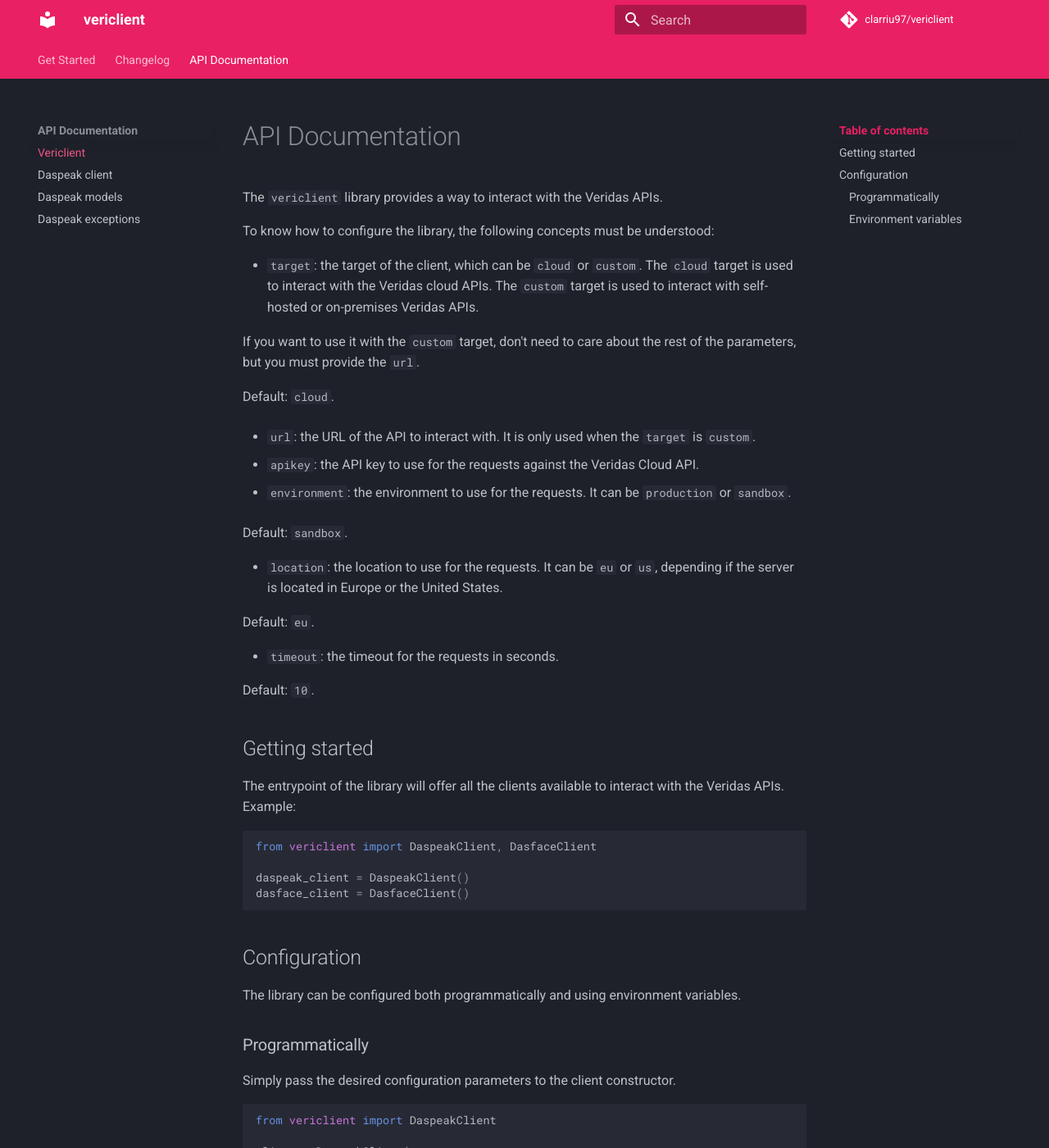
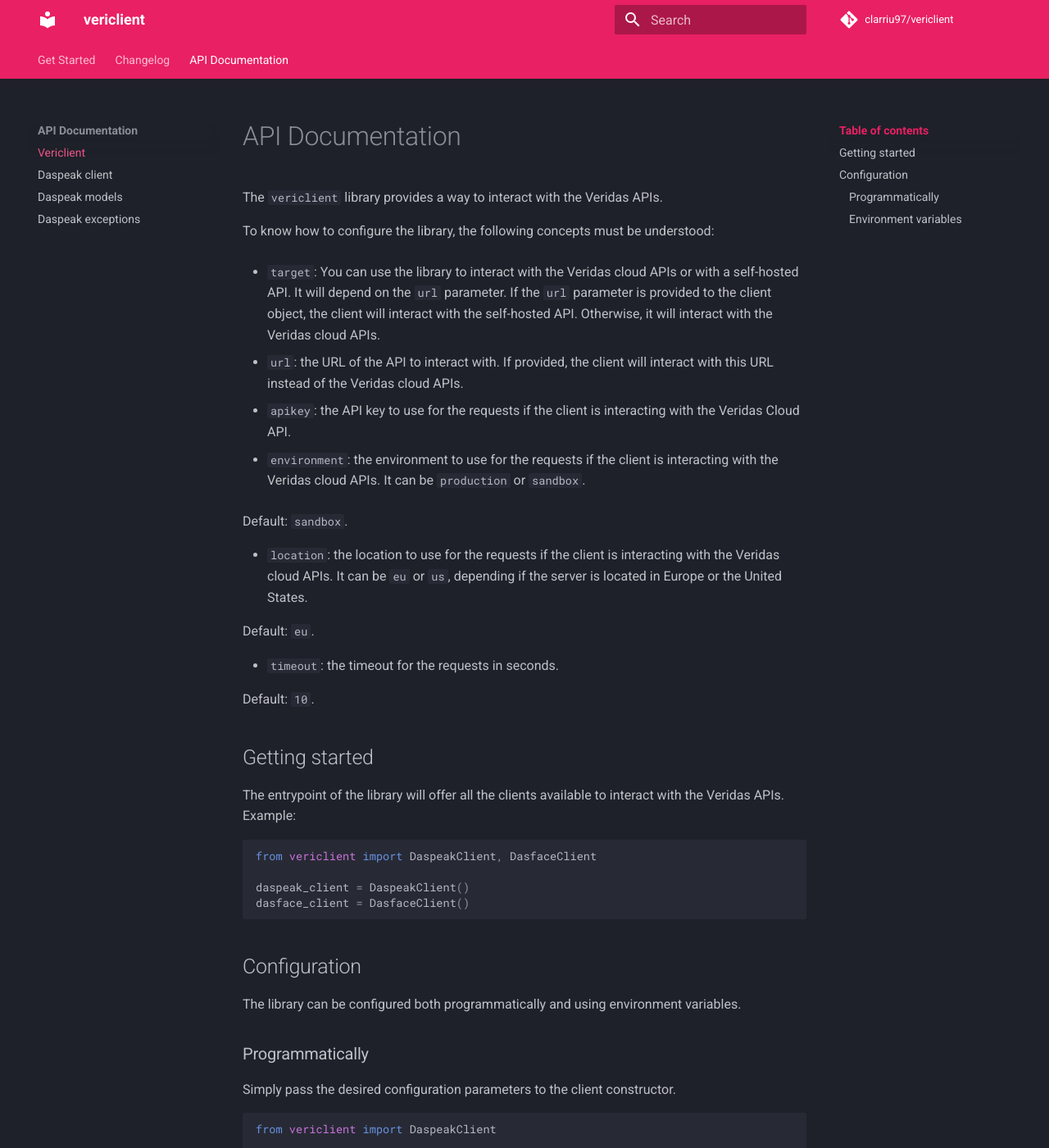
Before and after one commit to clarriu97/vericlient, an MkDocs documentation site: the page built from docs/api_docs/vericlient.md, in a window 1280 px wide and 1400 px high. Shown: the whole window at 82% size. Built offline with MkDocs 1.6.1 and Material for MkDocs 9.7.7, drawn with Linux system fonts in a browser that asks for light colours; comment, search, counter and statistics services are not loaded; some of the changed text lies outside the part shown.

Commit message:
removed tarjet var from client object as it was not necessary

```diff
--- a/docs/api_docs/vericlient.md
+++ b/docs/api_docs/vericlient.md
@@ -4,27 +4,25 @@ The `vericlient` library provides a way to interact with the Veridas APIs.
 
 To know how to configure the library, the following concepts must be understood:
 
-- `target`: the target of the client, which can be `cloud` or `custom`.
-  The `cloud` target is used to interact with the Veridas cloud APIs.
-  The `custom` target is used to interact with self-hosted or on-premises
-  Veridas APIs.
+- `target`: You can use the library to interact with the Veridas cloud APIs or with a
+  self-hosted API. It will depend on the `url` parameter. If the `url` parameter
+  is provided to the client object, the client will interact with the self-hosted
+  API. Otherwise, it will interact with the Veridas cloud APIs.
 
-  If you want to use it with the `custom` target, don't need to care about the
-  rest of the parameters, but you must provide the `url`.
+- `url`: the URL of the API to interact with. If provided, the client will
+  interact with this URL instead of the Veridas cloud APIs.
 
-  Default: `cloud`.
+- `apikey`: the API key to use for the requests if the client is interacting
+  with the Veridas Cloud API.
 
-- `url`: the URL of the API to interact with. It is only used when the `target`
-  is `custom`.
-
-- `apikey`: the API key to use for the requests against the Veridas Cloud API.
-
-- `environment`: the environment to use for the requests. It can be `production`
+- `environment`: the environment to use for the requests if the client is
+  interacting with the Veridas cloud APIs. It can be `production`
   or `sandbox`.
 
   Default: `sandbox`.
 
-- `location`: the location to use for the requests. It can be `eu` or `us`,
+- `location`: the location to use for the requests if the client is interacting
+  with the Veridas cloud APIs. It can be `eu` or `us`,
   depending if the server is located in Europe or the United States.
 
   Default: `eu`.
@@ -59,7 +57,6 @@ Simply pass the desired configuration parameters to the client constructor.
 from vericlient import DaspeakClient
 
 client = DaspeakClient(
-    target="cloud",
     apikey="your_api_key",
     environment="sandbox",
     location="eu",
@@ -84,7 +81,6 @@ client = DaspeakClient(apikey="your_api_key")
 The following environment variables are supported and will override the
 programmatic configuration:
 
-- `VERICLIENT_TARGET`: The target API to use.
 - `VERICLIENT_ENVIRONMENT`: The environment to use for the requests.
 - `VERICLIENT_APIKEY`: The API key to use for the requests against the Veridas Cloud API.
 - `VERICLIENT_LOCATION`: The location to use for the requests.
--- a/src/vericlient/__init__.py
+++ b/src/vericlient/__init__.py
@@ -1,10 +1,9 @@
 """vericlient module."""
 from vericlient.daspeak.client import DaspeakClient
-from vericlient.environments import Environments, Locations, Target
+from vericlient.environments import Environments, Locations
 
 __all__ = [
     "DaspeakClient",
     "Locations",
     "Environments",
-    "Target",
 ]
--- a/src/vericlient/config/config.yml
+++ b/src/vericlient/config/config.yml
@@ -1,5 +1,4 @@
 apikey:      # your api key
-target:      # from env
 environment: # from env
 location:    # from env
 url:         # from env
```
Also changed, not shown: README.md (+0 -1 lines), 5 other files.
